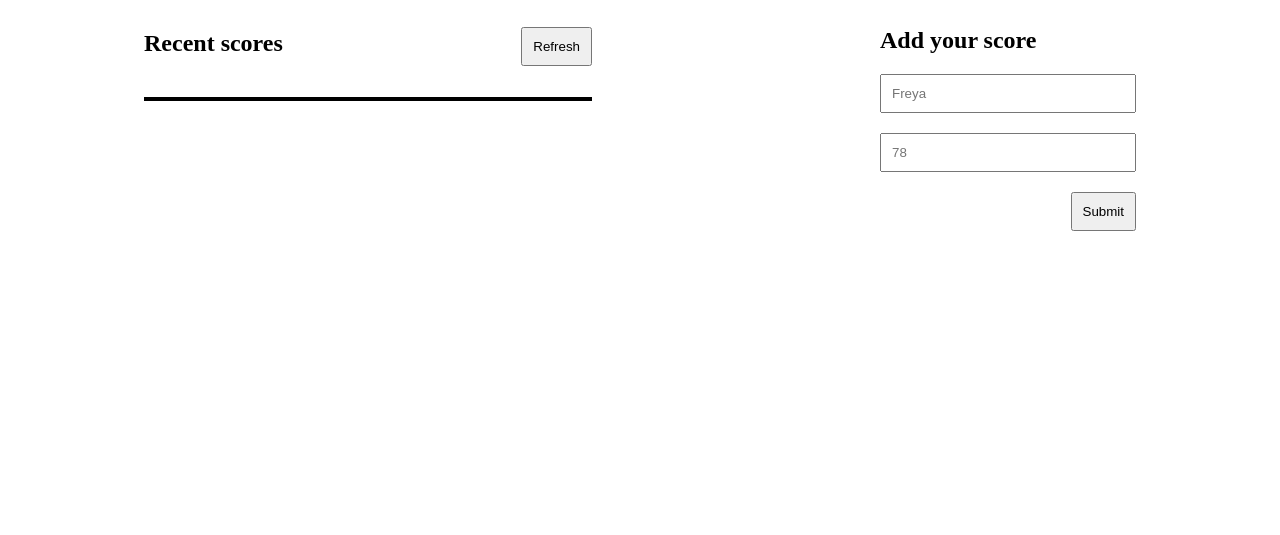
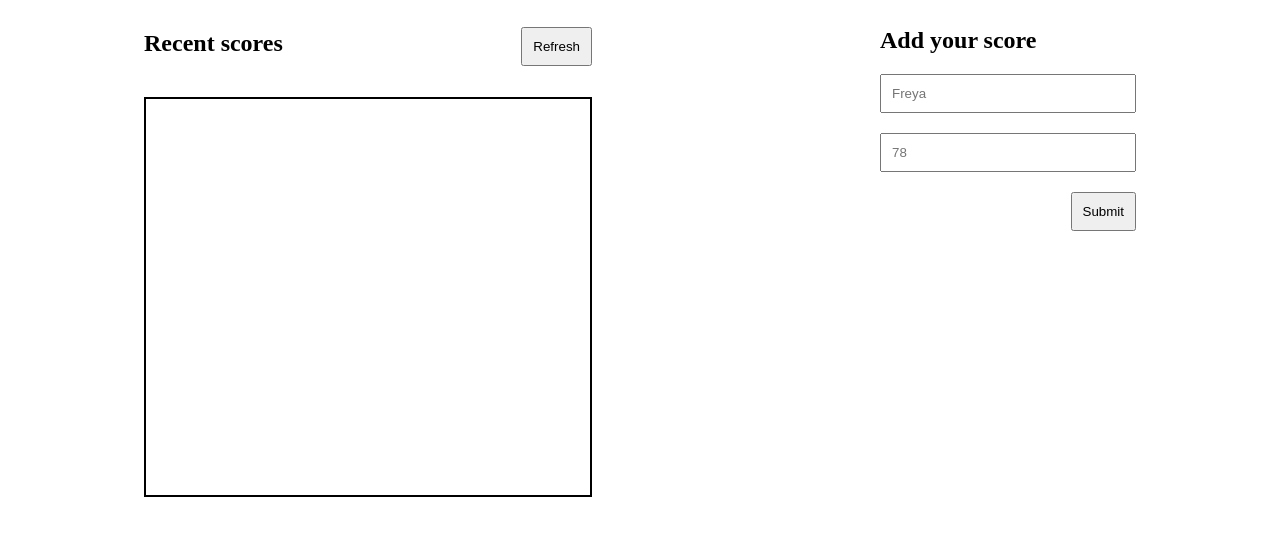
Before and after one commit to codepantha/leaderboard, a website built with webpack: page src/index.html in a window 1280 px wide. Shown: the part 101-636 px from the top of the page. Built offline with nearby package versions, Linux system fonts and the light colour scheme; no server answers.

Commit message:
adjust the height of the scores-list ul and make the leaderboard scores appear when the page loads

```diff
--- a/src/index.js
+++ b/src/index.js
@@ -9,6 +9,8 @@ const formContainer = document.querySelector('.score-form');
 const scoresContainer = document.querySelector('.scores-list');
 
 const gameId = '3L4QvyqAZFTD6eSge8xk';
+
+
 
 const displayScores = (scores) => {
   scoresContainer.innerHTML = '';
@@ -51,6 +53,8 @@ const fetchScores = async function() {
   displayScores(scores);
 }
 
+fetchScores();
+
 submitButton.addEventListener('click', (e) => {
   e.preventDefault();
   const playerName = nameInput.value;
--- a/src/style.css
+++ b/src/style.css
@@ -54,6 +54,8 @@ html {
 .scores-list {
   list-style: none;
   border: 2px solid;
+  height: 50vh;
+  overflow-y: scroll;
 }
 
 .score-item {
```
